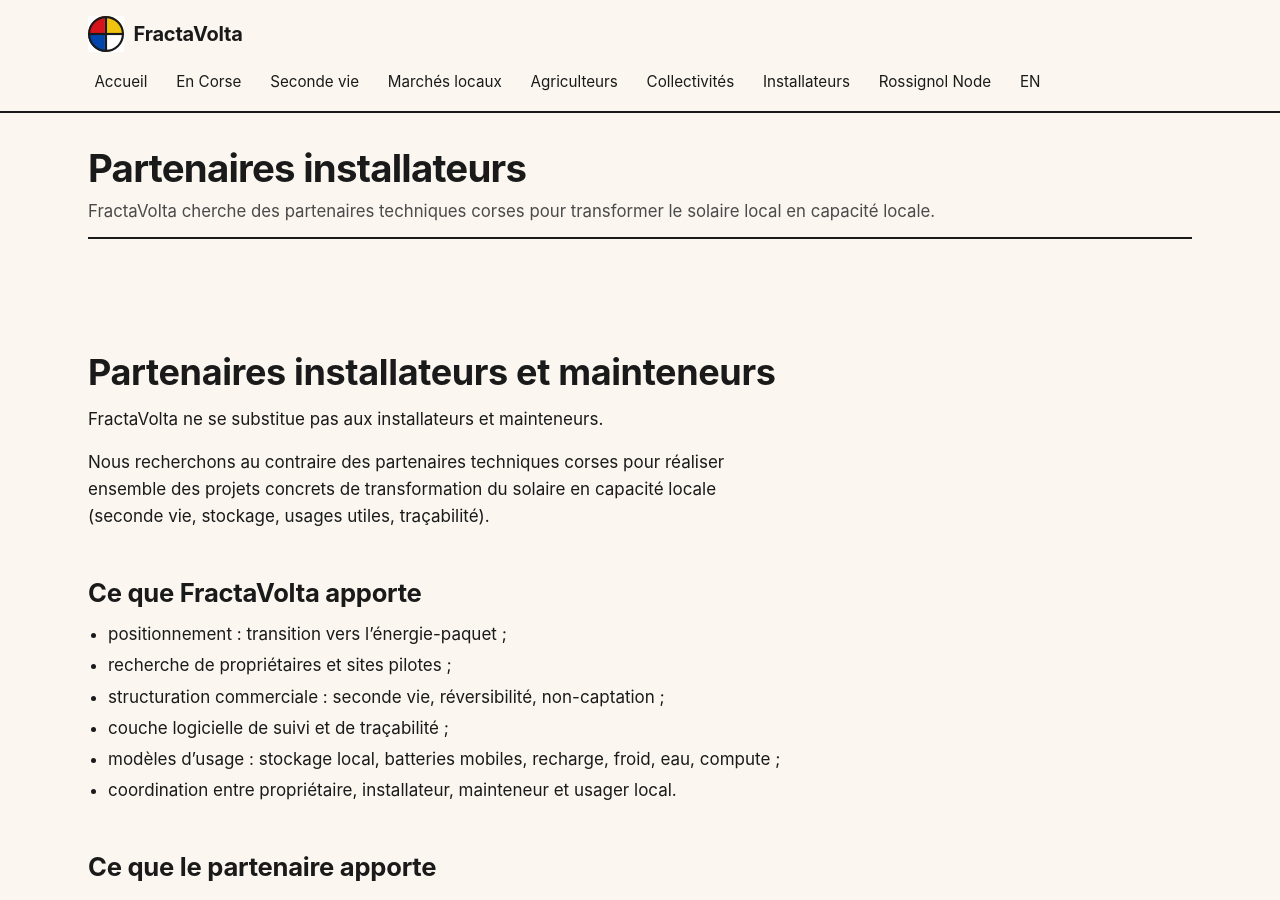
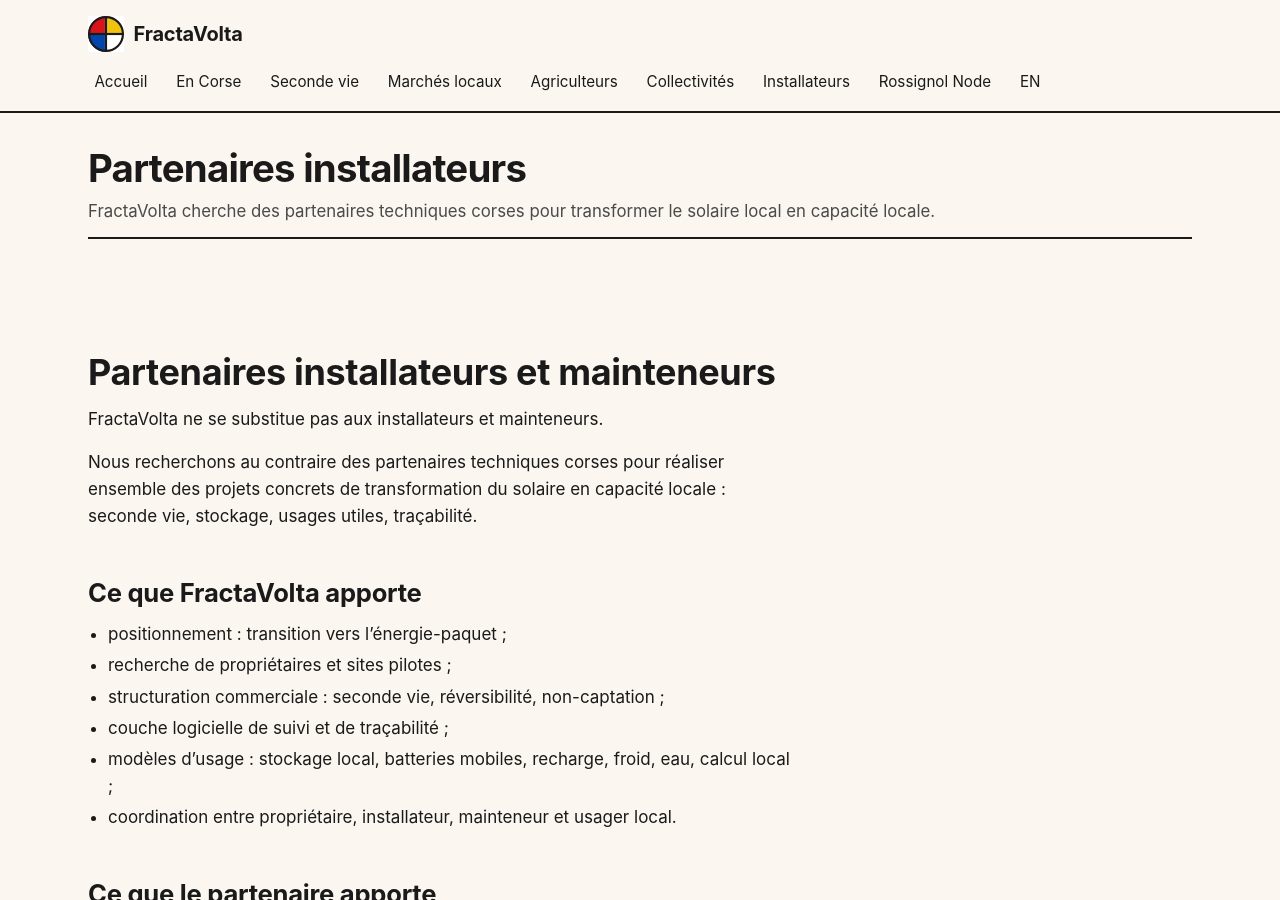
Before and after one commit to JeanHuguesRobert/FractaVolta, a Jekyll site: the page built from docs/fr/installateurs.md, in a window 1280 px wide and 900 px high. Built offline with Jekyll 4.4.1, drawn with Linux system fonts in a browser that asks for light colours; some of the changed lines change nothing that is shown; some of the changed text lies outside the part shown.

Commit message:
docs: polish French installers page

```diff
--- a/docs/fr/installateurs.md
+++ b/docs/fr/installateurs.md
@@ -1,18 +1,19 @@
 ---
 title: Partenaires installateurs
 subtitle: FractaVolta cherche des partenaires techniques corses pour transformer le solaire local en capacité locale.
+lang: fr
 description: "Appel à partenaires installateurs et mainteneurs corses : projets de seconde vie solaire, stockage, nœuds DC-natifs, maintenance organisée et déploiements d’énergie-paquet sur le territoire."
 canonical_url: https://fractavolta.com/fr/installateurs
-last_stamped_at: 2026-05-20
-date: "2026-05-20"
-status: "draft — auto-filled (frontmatter cleanup)"
+last_stamped_at: 2026-06-02
+date: "2026-06-02"
+status: "active — page française opérationnelle"
 ---
 
 # Partenaires installateurs et mainteneurs
 
 FractaVolta ne se substitue pas aux installateurs et mainteneurs.
 
-Nous recherchons au contraire des partenaires techniques corses pour réaliser ensemble des projets concrets de transformation du solaire en capacité locale (seconde vie, stockage, usages utiles, traçabilité).
+Nous recherchons au contraire des partenaires techniques corses pour réaliser ensemble des projets concrets de transformation du solaire en capacité locale : seconde vie, stockage, usages utiles, traçabilité.
 
 ## Ce que FractaVolta apporte
 
@@ -20,7 +21,7 @@
 - recherche de propriétaires et sites pilotes ;
 - structuration commerciale : seconde vie, réversibilité, non-captation ;
 - couche logicielle de suivi et de traçabilité ;
-- modèles d’usage : stockage local, batteries mobiles, recharge, froid, eau, compute ;
+- modèles d’usage : stockage local, batteries mobiles, recharge, froid, eau, calcul local ;
 - coordination entre propriétaire, installateur, mainteneur et usager local.
 
 ## Ce que le partenaire apporte
@@ -65,3 +66,7 @@
 ## Contact recherché
 
 FractaVolta cherche quelques installateurs ou mainteneurs corses prêts à discuter d’un pilote sans engagement lourd.
+
+Contact : [jhr@baronsmariani.org](mailto:jhr@baronsmariani.org) ou [LinkedIn — FractaVolta](https://www.linkedin.com/company/fractavolta/).
+
+Voir aussi : [Seconde Vie](./seconde-vie) • [Marchés locaux](./marches)
```
